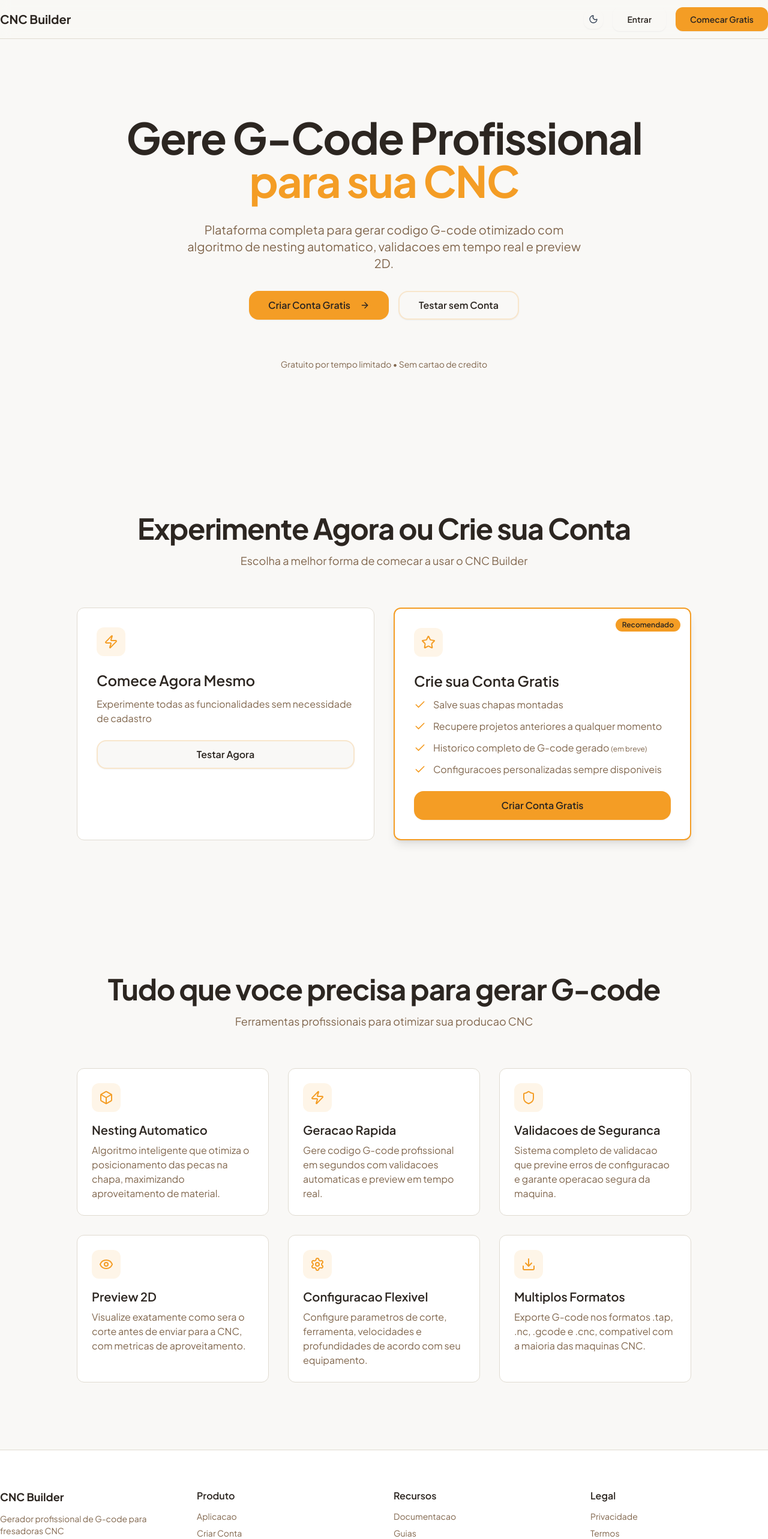
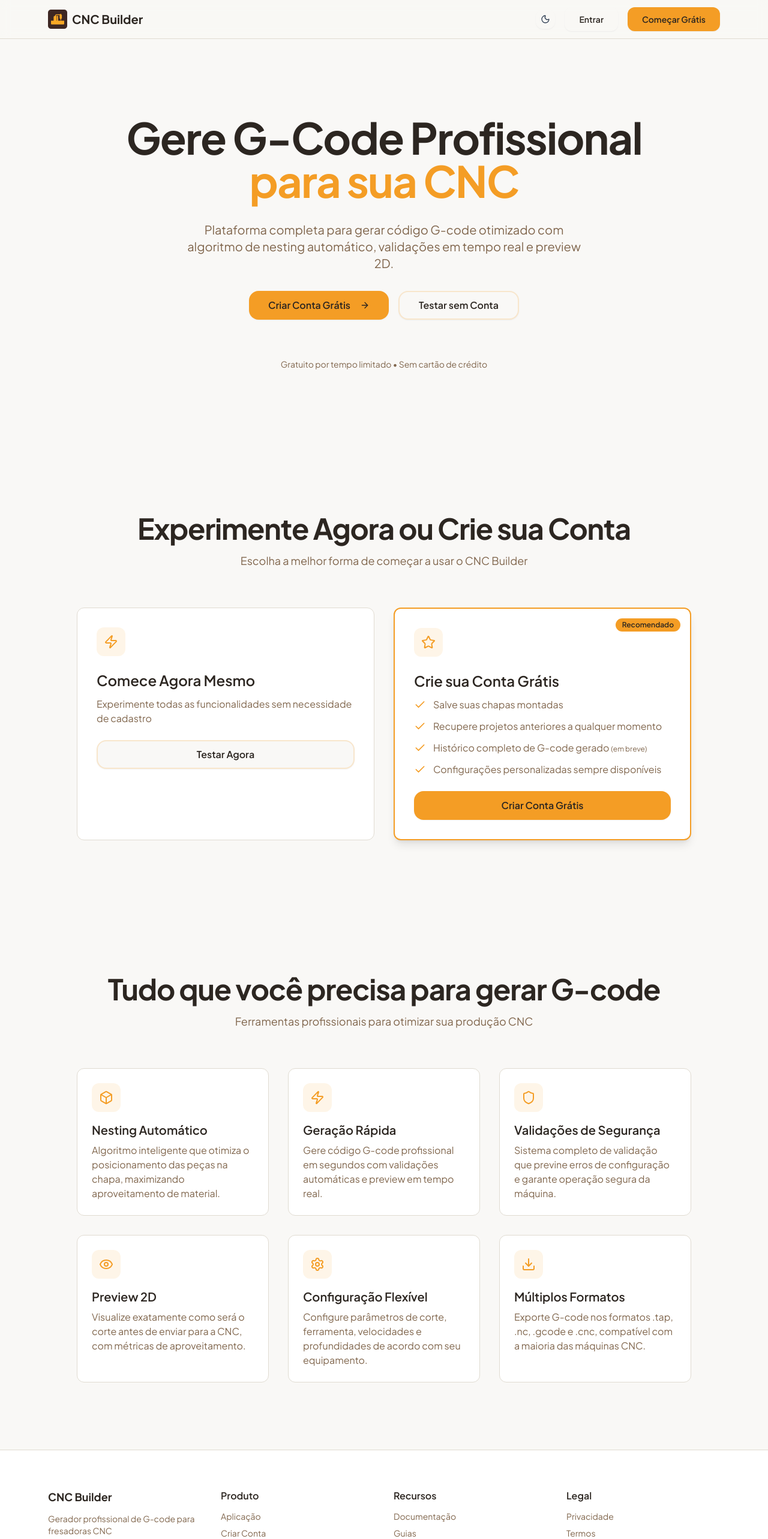
Before and after one commit to Thalikbussacro/cnc-builder-web, a Next.js app: page / in a window 1280 px wide. Shown: the top 2566 px of the page at 60% size. Built offline with nearby package versions, Linux system fonts and the light colour scheme; no server answers.

Commit message:
feat: update text and improve accessibility in landing components

```diff
--- a/components/landing/AccountBenefits.tsx
+++ b/components/landing/AccountBenefits.tsx
@@ -7,12 +7,12 @@ export function AccountBenefits() {
   return (
     <section className="container py-20 md:py-28">
       <div className="mx-auto max-w-5xl">
-        <div className="text-center space-y-4 mb-16">
+        <div className="text-center space-y-4 mb-12 md:mb-16">
           <h2 className="text-3xl font-bold tracking-tight sm:text-4xl md:text-5xl">
             Experimente Agora ou Crie sua Conta
           </h2>
           <p className="mx-auto max-w-2xl text-lg text-muted-foreground">
-            Escolha a melhor forma de comecar a usar o CNC Builder
+            Escolha a melhor forma de começar a usar o CNC Builder
           </p>
         </div>
 
@@ -39,7 +39,7 @@ export function AccountBenefits() {
               <Star className="h-6 w-6 text-primary" />
             </div>
 
-            <h3 className="mb-3 text-2xl font-semibold">Crie sua Conta Gratis</h3>
+            <h3 className="mb-3 text-2xl font-semibold">Crie sua Conta Grátis</h3>
 
             <ul className="space-y-3 mb-6">
               <li className="flex items-start gap-3">
@@ -57,19 +57,19 @@ export function AccountBenefits() {
               <li className="flex items-start gap-3">
                 <Check className="h-5 w-5 text-primary flex-shrink-0 mt-0.5" />
                 <span className="text-muted-foreground">
-                  Historico completo de G-code gerado <span className="text-xs">(em breve)</span>
+                  Histórico completo de G-code gerado <span className="text-xs">(em breve)</span>
                 </span>
               </li>
               <li className="flex items-start gap-3">
                 <Check className="h-5 w-5 text-primary flex-shrink-0 mt-0.5" />
                 <span className="text-muted-foreground">
-                  Configuracoes personalizadas sempre disponiveis
+                  Configurações personalizadas sempre disponíveis
                 </span>
               </li>
             </ul>
 
             <Button asChild size="lg" className="w-full">
-              <Link href="/signup">Criar Conta Gratis</Link>
+              <Link href="/signup">Criar Conta Grátis</Link>
             </Button>
           </div>
         </div>
--- a/components/landing/CTASection.tsx
+++ b/components/landing/CTASection.tsx
@@ -7,7 +7,7 @@ export function CTASection() {
     <section className="container py-20 md:py-28">
       <div className="mx-auto max-w-3xl rounded-2xl border bg-card p-8 md:p-12 text-center space-y-6">
         <h2 className="text-3xl font-bold tracking-tight sm:text-4xl md:text-5xl">
-          Pronto para otimizar sua producao?
+          Pronto para otimizar sua produção?
         </h2>
         <p className="text-lg text-muted-foreground md:text-xl">
           Comece a gerar G-code profissional agora mesmo. Gratuito e sem burocracia.
@@ -15,12 +15,12 @@ export function CTASection() {
         <div className="flex flex-col sm:flex-row items-center justify-center gap-4 pt-4">
           <Button asChild size="lg" className="w-full sm:w-auto">
             <Link href="/signup">
-              Criar Conta Gratis
+              Criar Conta Grátis
               <ArrowRight className="ml-2 h-4 w-4" />
             </Link>
           </Button>
           <Button asChild variant="outline" size="lg" className="w-full sm:w-auto">
-            <Link href="/login">Ja Tenho Conta</Link>
+            <Link href="/login">Já Tenho Conta</Link>
           </Button>
         </div>
       </div>
--- a/components/landing/Features.tsx
+++ b/components/landing/Features.tsx
@@ -3,39 +3,39 @@ import { Box, Zap, Shield, Eye, Settings, Download } from 'lucide-react';
 const features = [
   {
     icon: Box,
-    title: 'Nesting Automatico',
+    title: 'Nesting Automático',
     description:
-      'Algoritmo inteligente que otimiza o posicionamento das pecas na chapa, maximizando aproveitamento de material.',
+      'Algoritmo inteligente que otimiza o posicionamento das peças na chapa, maximizando aproveitamento de material.',
   },
   {
     icon: Zap,
-    title: 'Geracao Rapida',
+    title: 'Geração Rápida',
     description:
-      'Gere codigo G-code profissional em segundos com validacoes automaticas e preview em tempo real.',
+      'Gere código G-code profissional em segundos com validações automáticas e preview em tempo real.',
   },
   {
     icon: Shield,
-    title: 'Validacoes de Seguranca',
+    title: 'Validações de Segurança',
     description:
-      'Sistema completo de validacao que previne erros de configuracao e garante operacao segura da maquina.',
+      'Sistema completo de validação que previne erros de configuração e garante operação segura da máquina.',
   },
   {
     icon: Eye,
     title: 'Preview 2D',
     description:
-      'Visualize exatamente como sera o corte antes de enviar para a CNC, com metricas de aproveitamento.',
+      'Visualize exatamente como será o corte antes de enviar para a CNC, com métricas de aproveitamento.',
   },
   {
     icon: Settings,
-    title: 'Configuracao Flexivel',
+    title: 'Configuração Flexível',
     description:
-      'Configure parametros de corte, ferramenta, velocidades e profundidades de acordo com seu equipamento.',
+      'Configure parâmetros de corte, ferramenta, velocidades e profundidades de acordo com seu equipamento.',
   },
   {
     icon: Download,
-    title: 'Multiplos Formatos',
+    title: 'Múltiplos Formatos',
     description:
-      'Exporte G-code nos formatos .tap, .nc, .gcode e .cnc, compativel com a maioria das maquinas CNC.',
+      'Exporte G-code nos formatos .tap, .nc, .gcode e .cnc, compatível com a maioria das máquinas CNC.',
   },
 ];
 
@@ -43,12 +43,12 @@ export function Features() {
   return (
     <section className="container py-20 md:py-28">
       <div className="mx-auto max-w-5xl">
-        <div className="text-center space-y-4 mb-16">
+        <div className="text-center space-y-4 mb-12 md:mb-16">
           <h2 className="text-3xl font-bold tracking-tight sm:text-4xl md:text-5xl">
-            Tudo que voce precisa para gerar G-code
+            Tudo que você precisa para gerar G-code
           </h2>
           <p className="mx-auto max-w-2xl text-lg text-muted-foreground">
-            Ferramentas profissionais para otimizar sua producao CNC
+            Ferramentas profissionais para otimizar sua produção CNC
           </p>
         </div>
 
--- a/components/landing/Footer.tsx
+++ b/components/landing/Footer.tsx
@@ -17,7 +17,7 @@ export function Footer() {
             <ul className="space-y-2 text-sm">
               <li>
                 <Link href="/login" className="text-muted-foreground hover:text-foreground">
-                  Aplicacao
+                  Aplicação
                 </Link>
               </li>
               <li>
@@ -32,7 +32,7 @@ export function Footer() {
             <h4 className="font-semibold">Recursos</h4>
             <ul className="space-y-2 text-sm">
               <li>
-                <span className="text-muted-foreground">Documentacao</span>
+                <span className="text-muted-foreground">Documentação</span>
               </li>
               <li>
                 <span className="text-muted-foreground">Guias</span>
--- a/components/landing/Hero.tsx
+++ b/components/landing/Hero.tsx
@@ -12,13 +12,13 @@ export function Hero() {
         </h1>
 
         <p className="mx-auto max-w-2xl text-lg text-muted-foreground md:text-xl">
-          Plataforma completa para gerar codigo G-code otimizado com algoritmo de nesting automatico, validacoes em tempo real e preview 2D.
+          Plataforma completa para gerar código G-code otimizado com algoritmo de nesting automático, validações em tempo real e preview 2D.
         </p>
 
         <div className="flex flex-col sm:flex-row items-center justify-center gap-4">
           <Button asChild size="lg" className="w-full sm:w-auto">
             <Link href="/signup">
-              Criar Conta Gratis
+              Criar Conta Grátis
               <ArrowRight className="ml-2 h-4 w-4" />
             </Link>
           </Button>
@@ -28,7 +28,7 @@ export function Hero() {
         </div>
 
         <div className="pt-8 text-sm text-muted-foreground">
-          <p>Gratuito por tempo limitado • Sem cartao de credito</p>
+          <p>Gratuito por tempo limitado • Sem cartão de crédito</p>
         </div>
       </div>
     </section>
--- a/components/landing/LandingNav.tsx
+++ b/components/landing/LandingNav.tsx
@@ -1,4 +1,5 @@
 import Link from 'next/link';
+import Image from 'next/image';
 import { Button } from '@/components/ui/button';
 import { ThemeToggle } from '@/components/ThemeToggle';
 
@@ -7,6 +8,13 @@ export function LandingNav() {
     <nav className="sticky top-0 z-50 w-full border-b bg-background/95 backdrop-blur supports-[backdrop-filter]:bg-background/60">
       <div className="container flex h-16 items-center justify-between">
         <Link href="/" className="flex items-center space-x-2">
+          <Image
+            src="/icon.png"
+            alt="CNC Builder"
+            width={32}
+            height={32}
+            className="w-8 h-8"
+          />
           <div className="font-bold text-xl">CNC Builder</div>
         </Link>
 
@@ -16,7 +24,7 @@ export function LandingNav() {
             <Link href="/login">Entrar</Link>
           </Button>
           <Button asChild>
-            <Link href="/signup">Comecar Gratis</Link>
+            <Link href="/signup">Começar Grátis</Link>
           </Button>
         </div>
       </div>
--- a/tailwind.config.ts
+++ b/tailwind.config.ts
@@ -57,6 +57,16 @@ export default {
         "18": "4.5rem",
         "88": "22rem",
       },
+      container: {
+        center: true,
+        padding: {
+          DEFAULT: '1rem',
+          sm: '2rem',
+          lg: '4rem',
+          xl: '5rem',
+          '2xl': '6rem',
+        },
+      },
     },
   },
   plugins: [require("tailwindcss-animate")],
```
